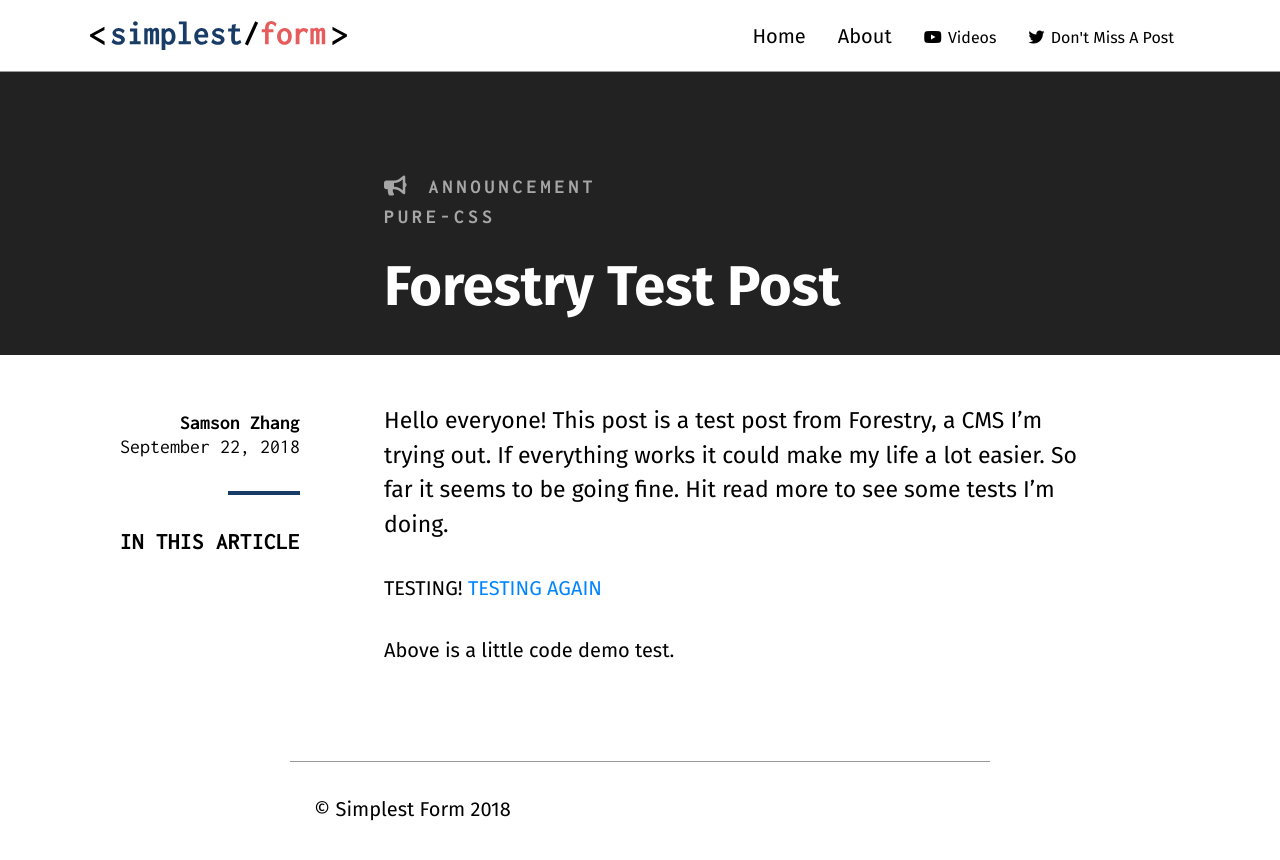
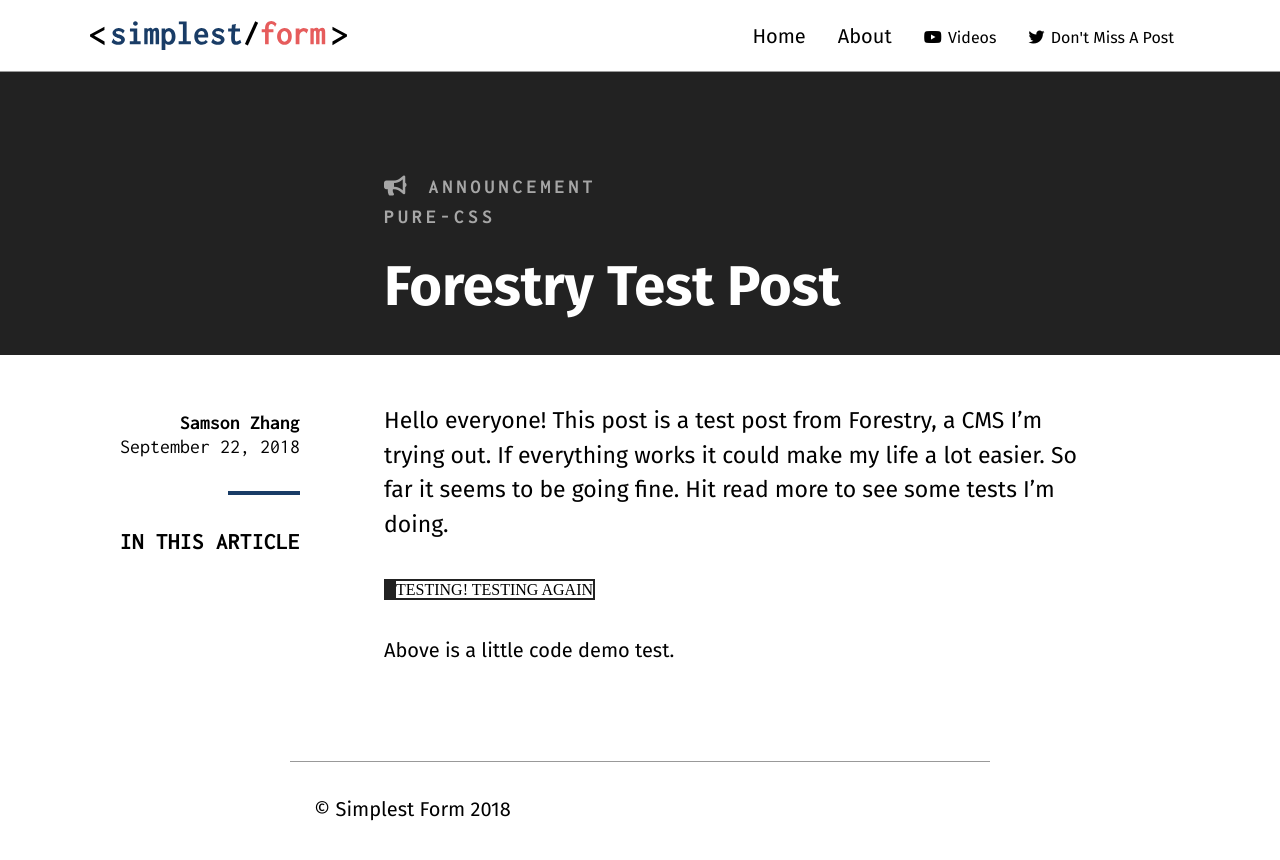
Before and after one commit to SimplestForm/simplestform.github.io, a Jekyll site: the page built from _posts/2018-09-22-Forestry-Test-Post.md, in a window 1280 px wide. Shown: the top 860 px of the page. Built offline with Jekyll 4.4.1, drawn with Linux system fonts in a browser that asks for light colours; nearby versions of some CDN libraries; some web fonts are replaced.

Commit message:
Temp commit for laptop

```diff
--- a/_posts/2018-09-22-Forestry-Test-Post.md
+++ b/_posts/2018-09-22-Forestry-Test-Post.md
@@ -15,7 +15,7 @@ Hello everyone! This post is a test post from Forestry, a CMS I'm trying out. If
 
 <!--break-->
 
-<div class='demo-block'>TESTING!
+<div class='demo'>TESTING!
 
 <a href=''>TESTING AGAIN</a>
 
--- a/css/article.css
+++ b/css/article.css
@@ -93,6 +93,19 @@
   margin-top: 24px;
 }
 
+.demo{
+  all: initial;
+  width: 100%;
+  min-height: 200px;
+  border: 2px solid #222;
+  border-left: 12px solid #222;
+  box-sizing: border-box;
+}
+
+.demo *, .demo *:hover{
+  all: initial;
+}
+
 @media (min-width: 1200px){
   .page-container{
     display: grid;
--- a/css/main.css
+++ b/css/main.css
@@ -229,13 +229,6 @@ h1{
   padding: 0 24px;
 }
 
-.demo{
-  width: 100%;
-  border: 2px solid #222;
-  border-left: 12px solid #222;
-  box-sizing: border-box;
-}
-
 @media (min-width: 768px){
   .post{
     display: grid;
```
